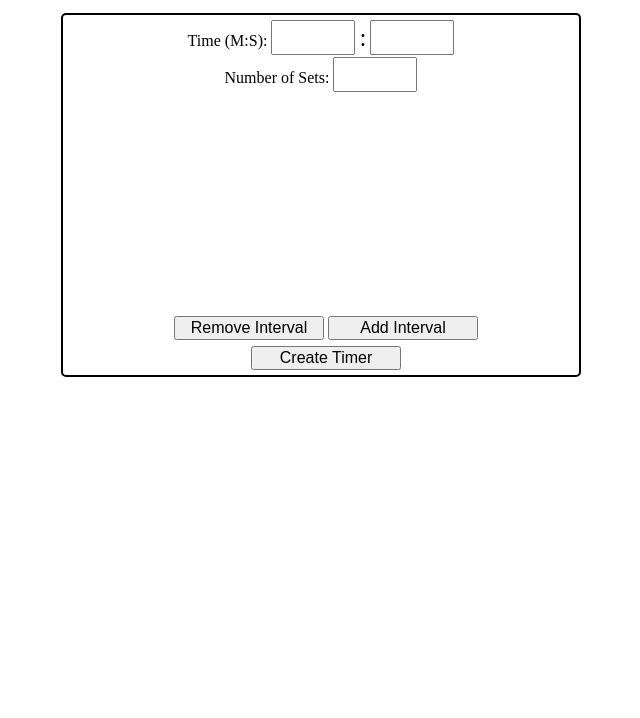
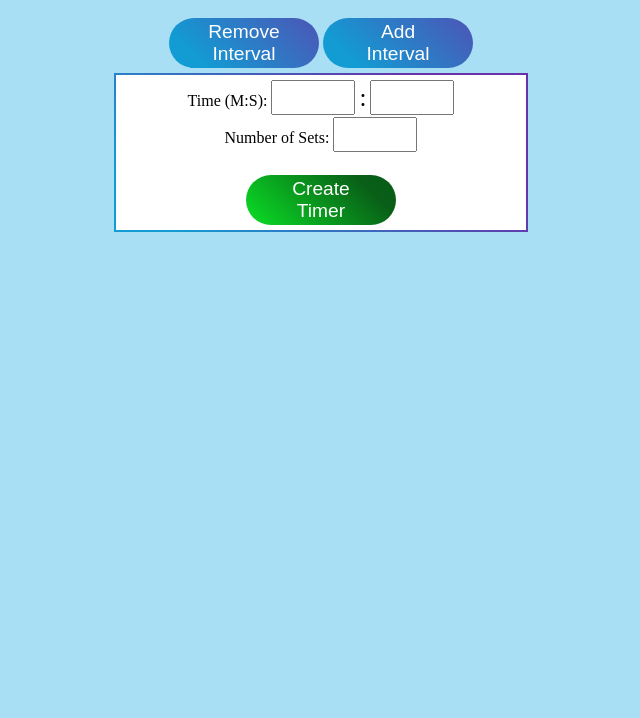
Before and after one commit to cdjwilson/cdjwilson.github.io, a plain HTML site: page index.html in a window 1280 px wide. Shown: the part 82-800 px from the top of the page, without its empty margins (319-959 px from the left). Drawn offline with Linux system fonts and the light colour scheme.

Commit message:
Added styling

```diff
--- a/index.html
+++ b/index.html
@@ -6,8 +6,12 @@
 </head>
 <body>
     <div class="container timer_setup">
-        <h1>Interval Timer!</h1>
+        <h1 class="title">Interval Timer!</h1>
         <p>Create the interval of time you would like with the number of sets.</p>
+        <div class="interval_button_container">
+            <button id="remove_interval">Remove Interval</button>
+            <button id="add_interval">Add Interval</button>
+        </div>
         <div class="input_container">
             <div class="time_container">
                 <label for="minutes">Time (M:S): </label>
@@ -21,10 +25,6 @@
                 <label for="set_count">Number of Sets: </label>
                 <input id="set_count" type="number" max="60" min="1" required />
             </div>
-            <div class="interval_button_container">
-                <button id="remove_interval">Remove Interval</button>
-                <button id="add_interval">Add Interval</button>
-            </div>
             <br />
             <div class="create_timer_container">
                 <button id="create_timer">Create Timer</button>
@@ -32,7 +32,7 @@
         </div>
     </div>
     <div class="container timer_display" style="display:none;">
-        <h1>Timer</h1>
+        <h1 class="title">Timer</h1>
         <h1 class="countdown_timer">00:00</h1>
         <button id="start_timer">Start Timer</button>
         <span>
--- a/myapp.css
+++ b/myapp.css
@@ -1,18 +1,25 @@
+body {
+    background-color: #a9dff5;
+}
+
 .container {
     display: flex;
     flex-direction: column;
     align-items: center;
-    flex-grow: inherit;
+    justify-content: center;
+    overflow:hidden;
 }
 
 .input_container {
-    border: 2px solid black;
-    border-radius: 5px;
-    width: 40%;
-    height: 350px;
+    border: 2px solid;
+    border-image: linear-gradient(45deg, #129cd3 10%, #6932a8 80%) 1;
+    width: 400px;
     text-align: center;
+    justify-content: center;
+    align-items: center;
     padding: 5px;
-    position: relative;
+    overflow: hidden;
+    background-color: #ffffff;
 }
 
 .countdown_timer {
@@ -47,15 +54,47 @@ h1 {
     margin: 0px;
 }
 
-.create_timer_container {
-    position: absolute;
-    bottom: 0;
-    width: 100%;
+.interval_button_container {
+    float: left;
     margin-bottom: 5px;
 }
 
-.interval_button_container {
-    position: absolute;
-    bottom: 35px;
-    width: 100%;
+#remove_interval, #add_interval, #create_timer, #start_timer, #reset_timer, #create_new_timer {
+    /* reset */
+   -webkit-appearance: none;
+   border: 0;
+   outline: 0;
+   /* styles */
+   position: relative;
+   background: linear-gradient(45deg, #129cd3 10%, #6932a8 80%);
+   background-size: 200% 100%;
+   height: 50px;
+   padding: 0rem 1.5rem;
+   color: white;
+   border-radius: 40px;
+   font-size: 1.2rem;
+   font-family: Arial, Helvetica, sans-serif;
+   transition: .3s;
 }
+
+#create_timer {
+    background: linear-gradient(45deg, #0acf24 10%, #095e17 80%);
+}
+
+#reset_timer {
+    background: linear-gradient(45deg, #cf310a 10%, #5e0909 80%);
+}
+
+#start_timer {
+    background: linear-gradient(45deg, #0acf24 10%, #095e17 80%);
+}
+
+#create_new_timer {
+   background: linear-gradient(45deg, #129cd3 10%, #6932a8 80%);
+
+}
+
+.title {
+    text-shadow: 1px 1px 1px #129cd3,
+                 2px 2px 1px #6932a8;
+}
--- a/myapp.js
+++ b/myapp.js
@@ -4,7 +4,7 @@ document.addEventListener("DOMContentLoaded", () => {
     //countdown.innerHTML = `0:0`;
     document.querySelector("#add_interval").addEventListener('click', () => {
         let time_containers = Array.from(document.querySelectorAll(".time_container"));
-        if (time_containers.length < 7) {
+        if (time_containers.length < 70) {
             let time_container = time_containers.pop();
             let new_container = document.createElement('div');
             new_container.classList.add("time_container");
```
